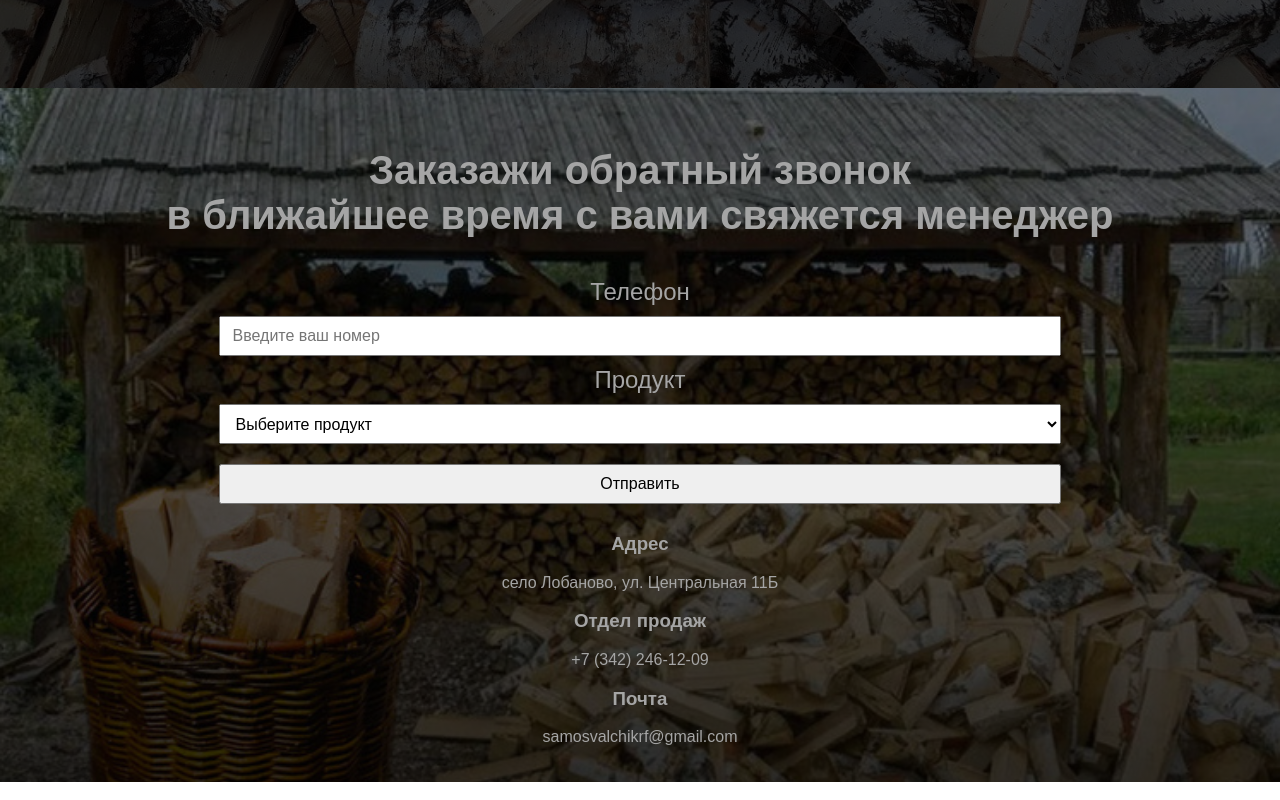
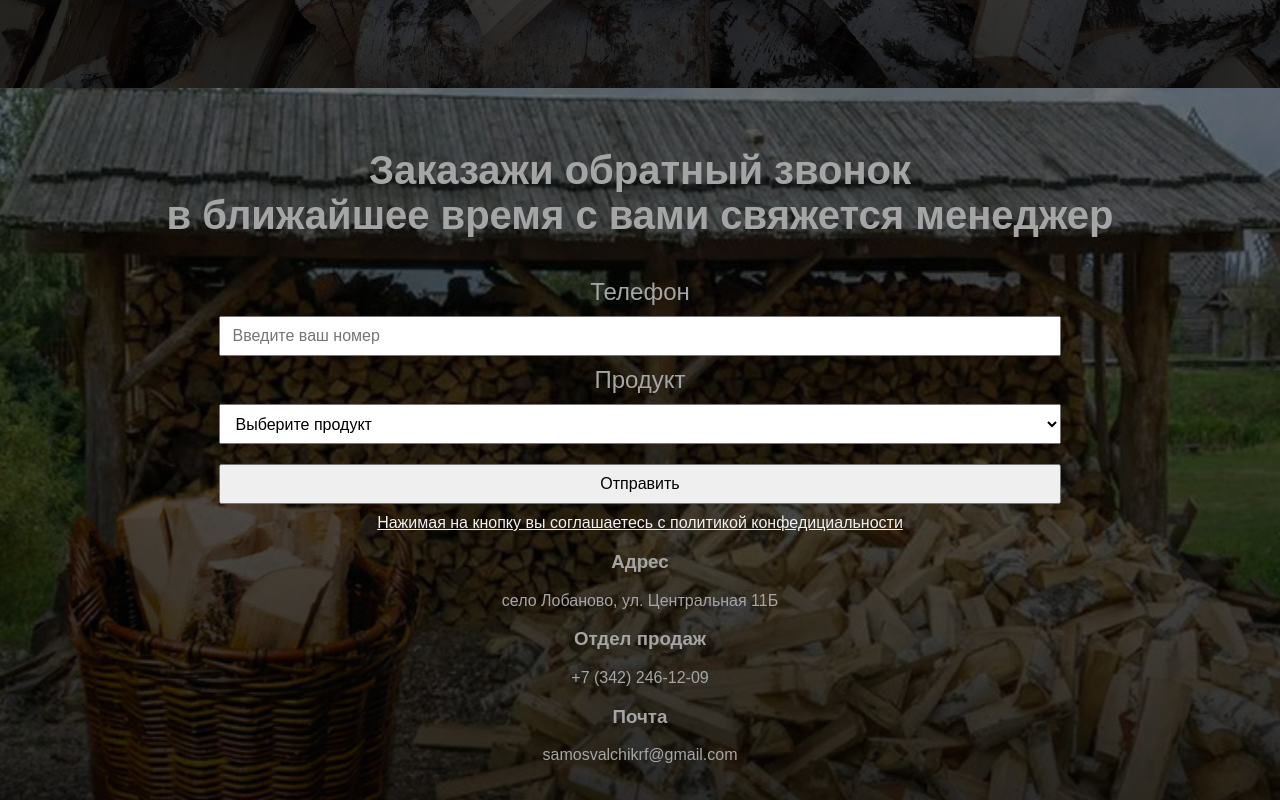
Before and after one commit to Prudexxx/Drova, a plain HTML site: page index.html in a window 1280 px wide. Shown: the part 2425-3225 px from the top of the page. Drawn offline with nearby package versions, Linux system fonts and the light colour scheme.

Commit message:
Update index.html

```diff
--- a/index.html
+++ b/index.html
@@ -413,7 +413,8 @@ label{
 
       <button type="submit" id="submitBtn">Отправить</button>
     </form>
-       <div class="info">
+  <a style="color: #f0f0f0;" href="https://prudexxx.github.io/politika/" target="_blank">Нажимая на кнопку вы соглашаетесь с политикой конфедициальности</a>
+   <div class="info">
     <h3>Адрес</h3>
     <p>  село Лобаново, ул. Центральная 11Б</p>
     <h3>Отдел продаж</h3>
```
